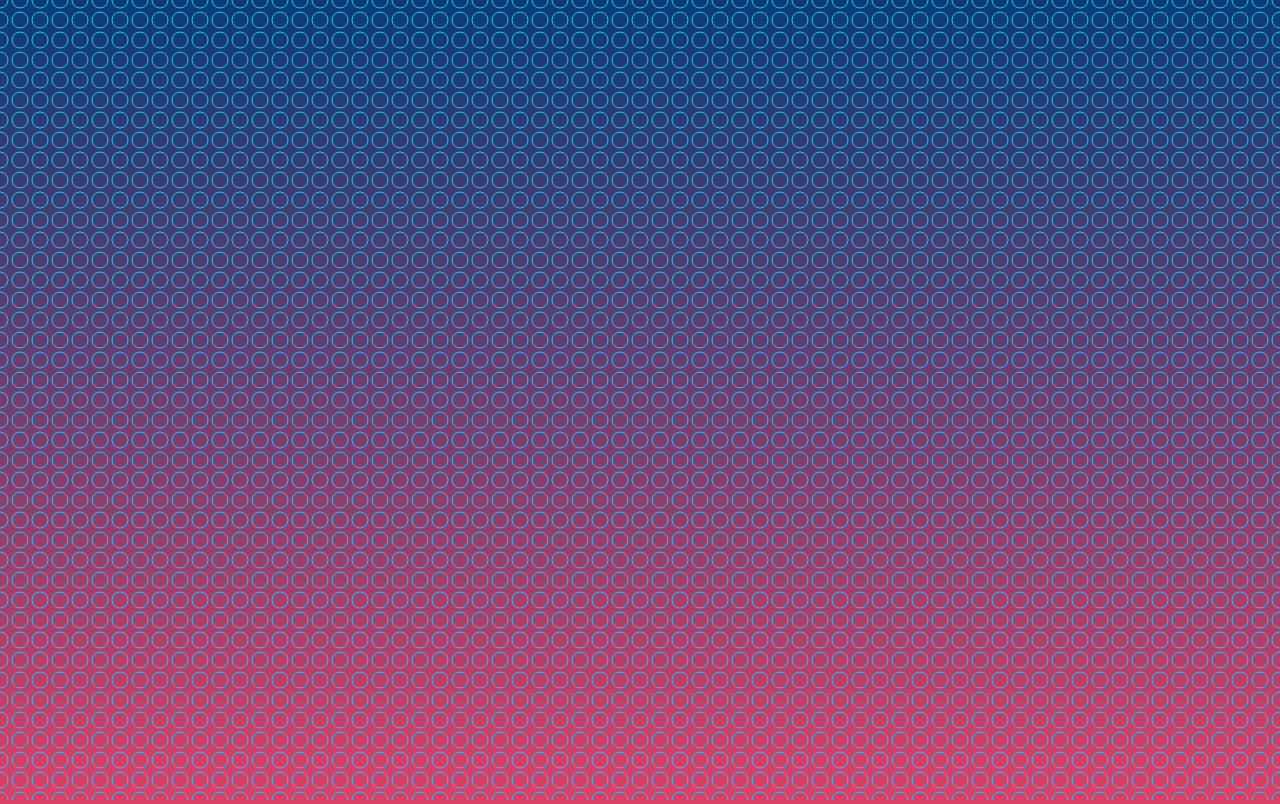
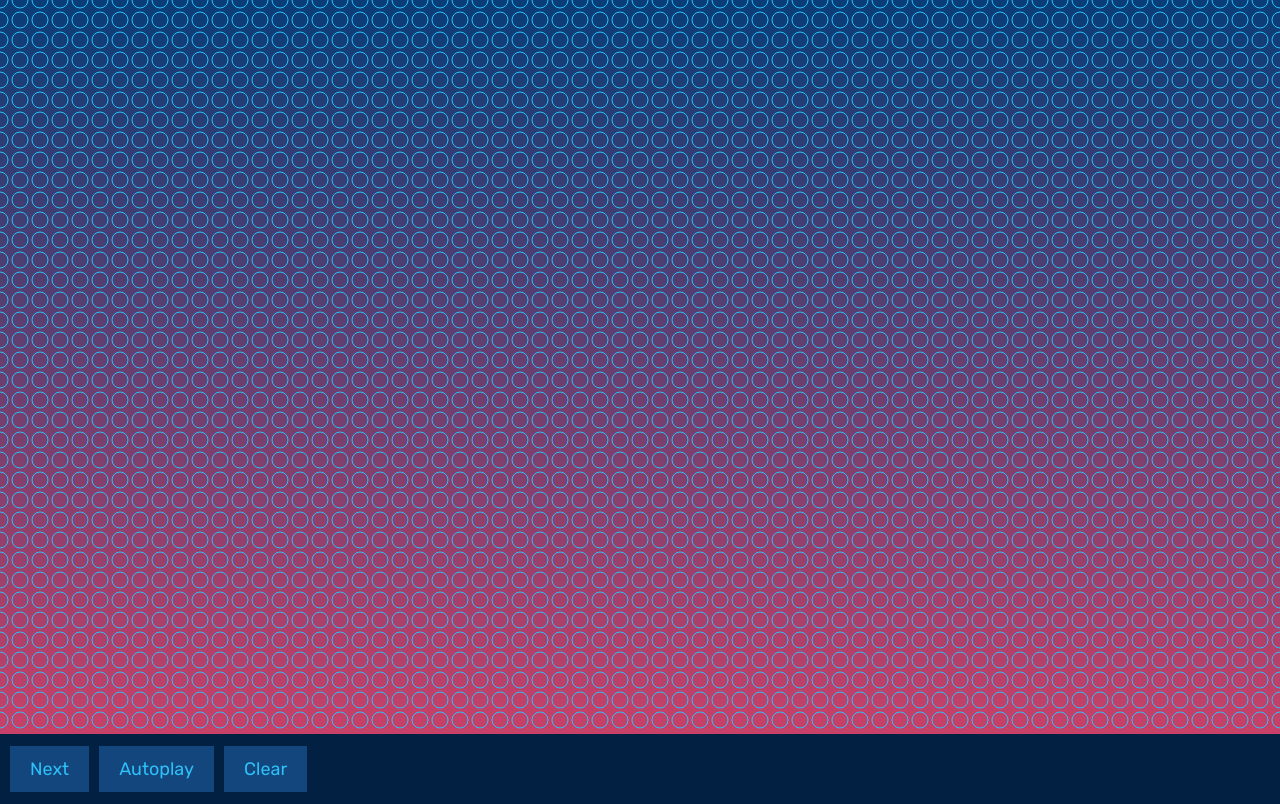
Before and after one commit to aiyakalnina/js-game-of-life, a website built with webpack: page src/index.html in a window 1280 px wide. Built offline with nearby package versions, Linux system fonts and the light colour scheme.

Commit message:
add buttons, autoplay

```diff
--- a/src/index.html
+++ b/src/index.html
@@ -13,13 +13,14 @@
 </head>
 
 <body>
-  <header class="header">
-  </header>
   <main>
     <canvas id="canvas"></canvas>
+    <div class="toolbar">
+      <button id="nextBtn" class="button">Next</button>
+      <button id="autoplayBtn" class="button">Autoplay</button>
+      <button id="clearBtn" class="button">Clear</button>
+    </div>
   </main>
-  <footer>
-  </footer>
 
 </body>
 
--- a/src/javascript/main.js
+++ b/src/javascript/main.js
@@ -9,13 +9,15 @@ let rowCount;
 let xClickPosition;
 let yClickPosition;
 let isSelectingOnDrag = false;
+const toolbarHeight = 70;
+let stepsAnimation;
 
 function resizeCanvas() {
   canvas = document.getElementById('canvas');
   canvas.width = window.innerWidth;
-  canvas.height = window.innerHeight;
+  canvas.height = window.innerHeight - toolbarHeight;
   colCount = window.innerWidth / cellSize;
-  rowCount = window.innerHeight / cellSize;
+  rowCount = (window.innerHeight - toolbarHeight) / cellSize;
 }
 
 function createCells(ctx) {
@@ -27,6 +29,21 @@ function createCells(ctx) {
         x: j * cellSize,
         y: i * cellSize,
         radius: circleRadius,
+
+        // draw: function () {
+        //   ctx.beginPath();
+        //   ctx.fillRect(this.x + 1, this.y + 1, cellSize - 1, cellSize - 1);
+
+        //   ctx.fill();
+
+        //   if (this.isLive) {
+        //     ctx.fillStyle = '#2EC0F9';
+        //   }
+        //   else {
+        //     ctx.fillStyle = '#ffffff';
+        //   }
+        // }
+
         draw: function () {
           ctx.strokeStyle = '#2EC0F9';
           ctx.fillStyle = '#2EC0F9';
@@ -100,8 +117,10 @@ function findClickedCell() {
 function toggleCell(findClickedCell) {
   let selectedCellId = findClickedCell();
 
+  if (selectedCellId) {
     currentCellStates[selectedCellId].isLive = true;
     cells[selectedCellId].isLive = true;
+  }
 
   // toggle - works weirdly in conjunction with drag select
   // if (selectedCellId) {
@@ -170,9 +189,6 @@ function handleMouseDrag() {
 }
 
 function handleNextStep() {
-  document.addEventListener('keydown', event => {
-    if (event.keyCode === 39) {
-
   currentCellStates.forEach((currentCell, index) => {
 
     currentCell.neighbourCount = countLiveNeighbours(currentCell);
@@ -191,6 +207,48 @@ function handleNextStep() {
   render();
   resetCurrentCellStates();
 }
+
+function onNextStep() {
+  const nextStepButton = document.getElementById('nextBtn');
+
+  nextStepButton.addEventListener('click', event => {
+    handleNextStep();
+  });
+
+  document.addEventListener('keydown', event => {
+    if (event.keyCode === 39) {
+      handleNextStep();
+    }
+  });
+}
+
+function onAutoPlay() {
+  const autoplayButton = document.getElementById('autoplayBtn');
+  let autoplayStart = null;
+
+  function step(timestamp) {
+    if (!autoplayStart) {
+      autoplayStart = timestamp
+    }
+    let progress = timestamp - autoplayStart;
+    handleNextStep();
+
+    stepsAnimation = window.requestAnimationFrame(step);
+    if (progress < 60000) {
+      stepsAnimation;
+    }
+  }
+
+  autoplayButton.addEventListener('click', event => {
+    window.requestAnimationFrame(step);
+  });
+}
+
+function onClear() {
+  const clearButton = document.getElementById('clearBtn');
+
+  clearButton.addEventListener('click', event => {
+    reset();
   });
 }
 
@@ -224,19 +282,29 @@ function countLiveNeighbours(thisCell) {
   return neighbourCount;
 }
 
+function reset() {
+  cells = [];
+  currentCellStates = [];
+  window.cancelAnimationFrame(stepsAnimation);
+  resizeCanvas();
+  init();
+}
+
 
 document.addEventListener('DOMContentLoaded', (e) => {
   resizeCanvas();
   init();
   handleClick();
   handleMouseDrag();
-  handleNextStep();
+  onNextStep();
+  onAutoPlay();
+  onClear();
 });
 
 // this doesn't work properly yet
-window.addEventListener('resize', (e) => {
-  cells = [];
-  currentCellStates = [];
-  resizeCanvas();
-  init();
-});
+// window.addEventListener('resize', (e) => {
+//   cells = [];
+//   currentCellStates = [];
+//   resizeCanvas();
+//   init();
+// });
--- a/src/scss/components/all.scss
+++ b/src/scss/components/all.scss
@@ -5,17 +5,8 @@
 body {
   margin: 0;
   overflow: hidden;
-  // font-family: "Rubik", sans-serif;
-  // font-weight: 400;
-  // background: #083D77;
   background-image: linear-gradient(#083D77, #DA4167);
 }
-
-canvas {
-  width: 100vw;
-  height: 100vh;
-}
-
 
 ul {
   list-style-type: none;
--- /dev/null
+++ b/src/scss/components/button.scss
@@ -0,0 +1,33 @@
+.button {
+  border: none;
+  padding: 12px 20px;
+  margin: 0;
+  text-decoration: none;
+  background: #13467c;
+  color: #2EC0F9;
+  font-family: "Rubik", sans-serif;
+  font-weight: 400;
+  font-size: 18px;
+  cursor: pointer;
+  text-align: center;
+  transition: background 250ms ease-in-out,
+              transform 150ms ease;
+  -webkit-appearance: none;
+  -moz-appearance: none;
+
+  margin-right: 10px;
+}
+
+.button:hover,
+.button:focus {
+  background: #DA4167;
+}
+
+.button:focus {
+  outline: none;
+  // outline-offset: -4px;
+}
+
+.button:active {
+  transform: scale(0.99);
+}
--- /dev/null
+++ b/src/scss/components/toolbar.scss
@@ -0,0 +1,9 @@
+.toolbar {
+  height: 70px;
+  // background: #083D77;
+  background: #022041;
+  color: #2EC0F9;
+  padding: 10px;
+  display: flex;
+  align-items: center;
+}
--- a/src/scss/main.scss
+++ b/src/scss/main.scss
@@ -3,4 +3,5 @@
 @import "generic/normalize.scss";
 
 @import "components/all.scss";
-// @import "components/header.scss";
+@import "components/toolbar.scss";
+@import "components/button.scss";
```
Lines whose indentation alone changed are shown as unchanged.
